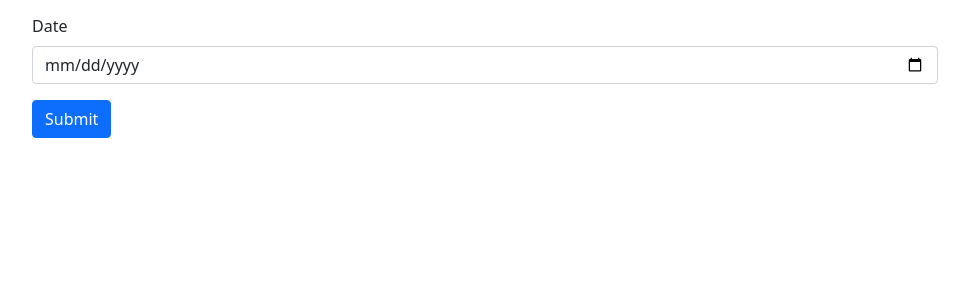
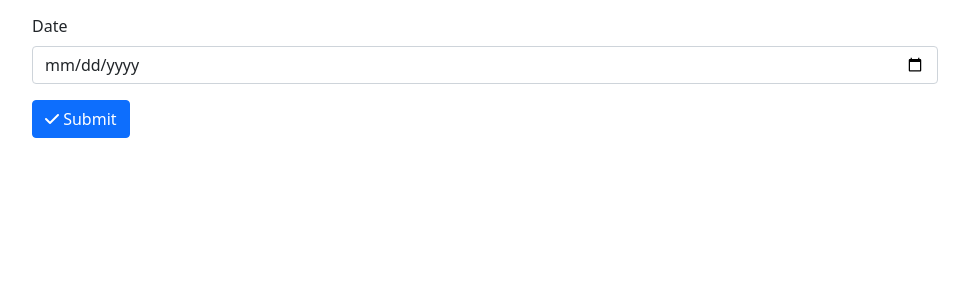
Before and after one commit to tadhgboyle/2911, a Flask app: page /add-expense in a window 1280 px wide. Shown: the part 356-656 px from the top of the page, without its empty margins (155-1124 px from the left). Run offline with Flask 2, Linux system fonts and the light colour scheme; data that the repository does not hold is empty; some libraries are stand-ins or nearby versions.

Commit message:
:art: Add check icons on form submit buttons

```diff
--- a/templates/views/category_form.html
+++ b/templates/views/category_form.html
@@ -18,7 +18,7 @@
                     <input type="text" class="form-control" name="name" id="name" value="{{ category.name if category is defined else '' }}" required min="3" max="64" placeholder="Category Name">
                 </div>
 
-                <button type="submit" class="btn btn-primary">Submit</button>
+                <button type="submit" class="btn btn-primary"><i class="fa fa-check"></i> Submit</button>
 
             </form>
 
--- a/templates/views/expense_form.html
+++ b/templates/views/expense_form.html
@@ -45,7 +45,7 @@
                     <input type="date" class="form-control" id="date" name="date" value="{{ expense.date if expense is defined }}">
                 </div>
 
-                <button type="submit" class="btn btn-primary">Submit</button>
+                <button type="submit" class="btn btn-primary"><i class="fa fa-check"></i> Submit</button>
 
             </form>
         </div>
```
